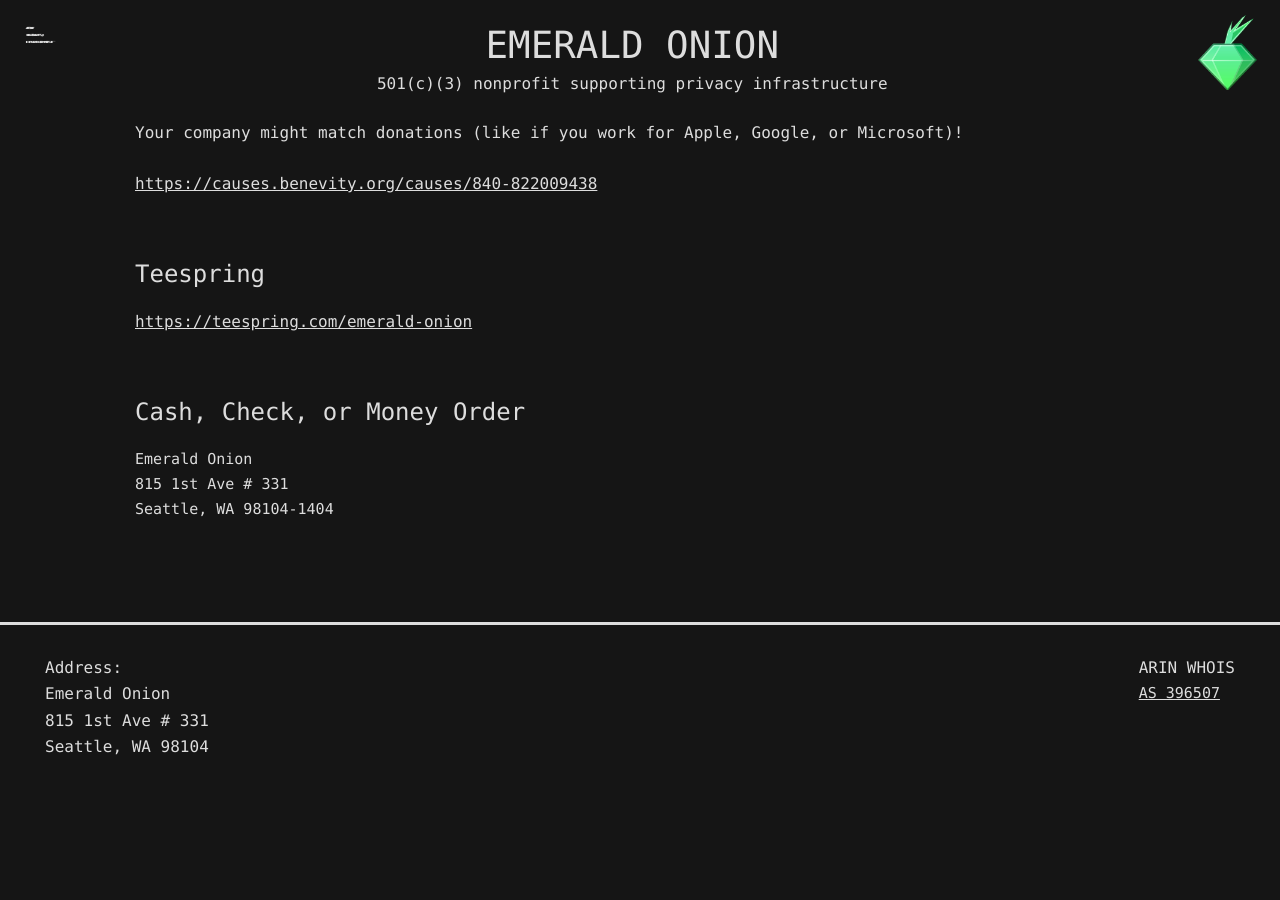
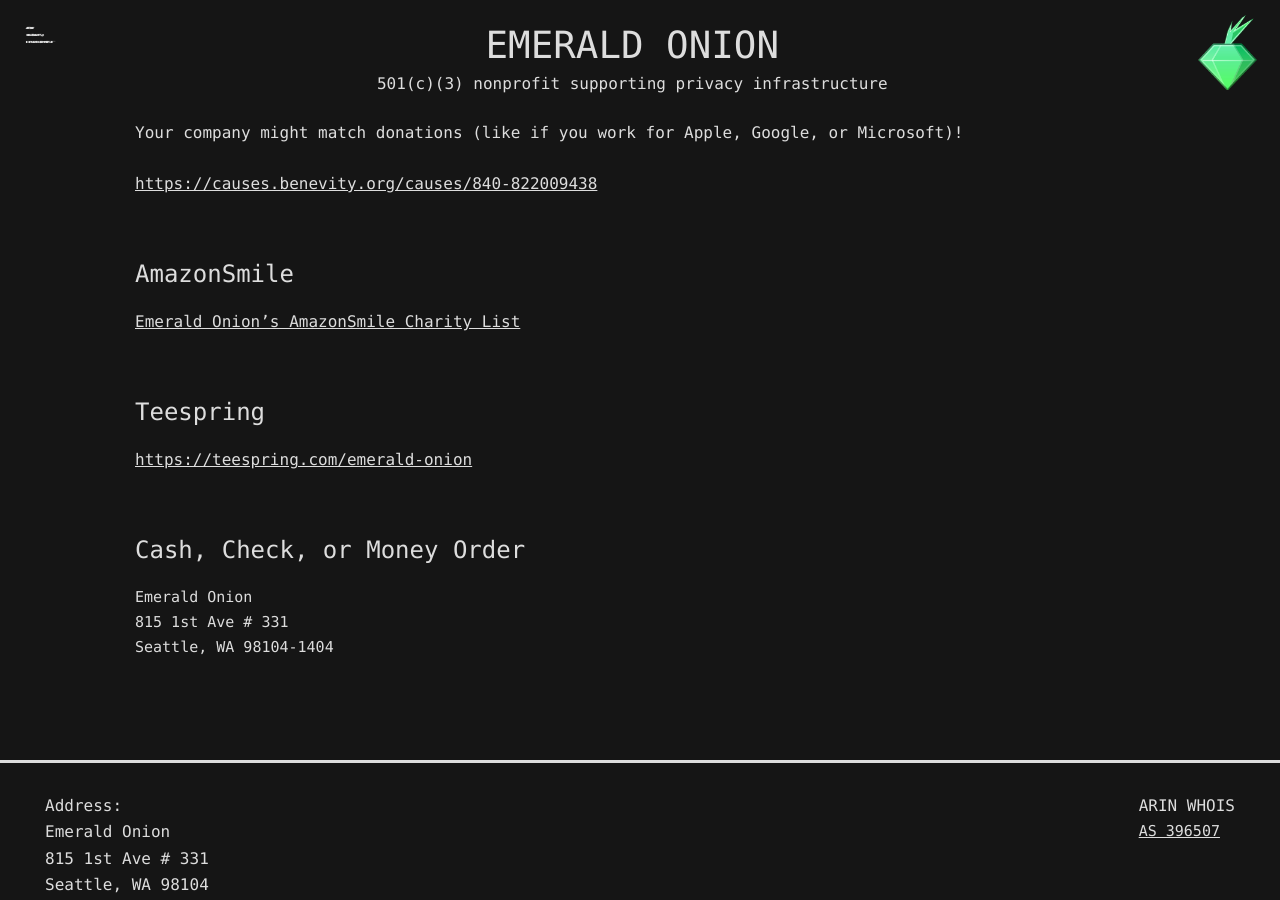
Before and after one commit to emeraldonion/emeraldonion.github.io, a Jekyll site: the page built from donate/index.markdown, in a window 1280 px wide and 900 px high, scrolled down 556 px. Built offline with Jekyll 4.4.1, drawn with Linux system fonts in a browser that asks for light colours; our own code applies the rules of GitHub Pages for plain Markdown files; before the commit the page ends 1339 px from its top, so only the background shows below that.

Commit message:
adding AmazonSmile charity list

```diff
--- a/donate/index.markdown
+++ b/donate/index.markdown
@@ -14,6 +14,10 @@
 
 <a href="https://causes.benevity.org/causes/840-822009438" target="_blank">https://causes.benevity.org/causes/840-822009438</a>
 
+# AmazonSmile
+
+<a href="https://smile.amazon.com/hz/charitylist/ls/HK9UAWTA5YLR/ref=smi_ext_lnk_lcl_cl" target="_blank">Emerald Onion's AmazonSmile Charity List</a>
+
 # Teespring
 
 <a href="https://teespring.com/emerald-onion" target="_blank">https://teespring.com/emerald-onion</a>
```
